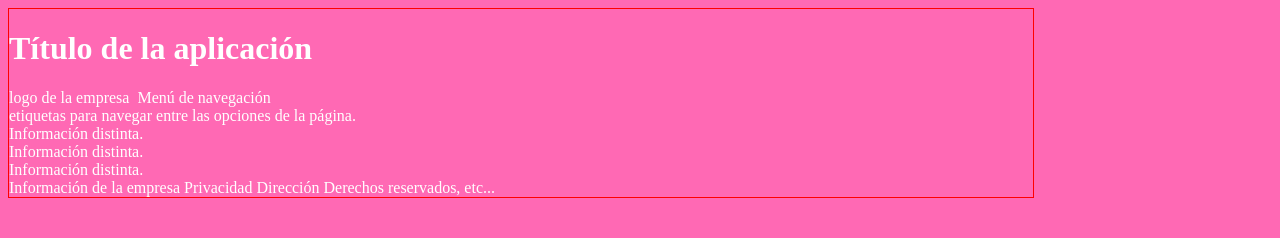
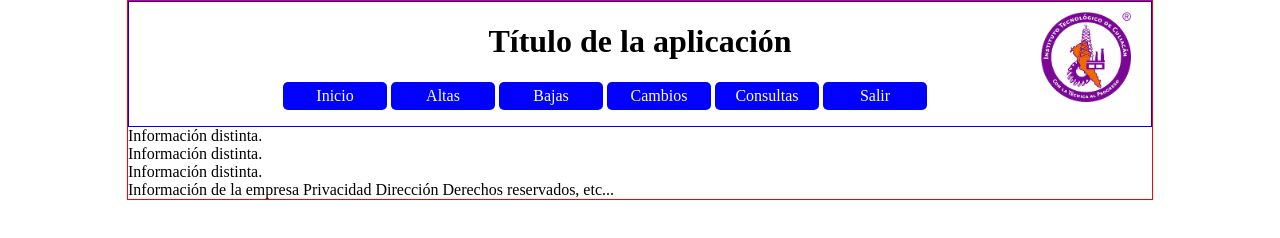
Before and after one commit to Miithos/pw2171, a plain HTML site: page primerHTML5.html in a window 1280 px wide. Drawn offline with Linux system fonts and the light colour scheme.

Commit message:
Ejemplo02 CSS3

```diff
--- a/css/estilos.css
+++ b/css/estilos.css
@@ -18,9 +18,34 @@ body{
 	/*rojo-verde-azul*/
 	/*background: #888888;*/
 	/*background: rgba(255,0,0,0.1);*/
-	background: hotpink;
+	background: white;
 	border: 1px solid red;
+	color: black;
+	font-size: 16px;
+	margin: 0px auto;
+	max-width: 1024px;
+
+}
+
+header{
+	border: 1px solid blue;
+	text-align: center;
+}
+
+header img{
+	/*height: 100px;*/
+	float: right;
+	margin: -70px 20px 0px 	0px;
+	width: 90px;
+}
+
+header nav ul li{
+/*	border: 1px solid tomato;*/
+	background: blue;
+	border-radius: 5px;
 	color: white;
-	font-size: 16px;
-	max-width: 1024px;
+	display: inline-block;
+	margin-right: 0px 10px 0px 0px;
+	padding: 5px 10px;
+	width: 84px;
 }
--- a/primerHTML5.html
+++ b/primerHTML5.html
@@ -8,11 +8,21 @@
 <body>
 	<header>
 		<h1>Título de la aplicación</h1>
-		logo de la empresa
-		<img src="" alt="">
-		Menú de navegación <br>
+		<!-- logo de la empresa -->
+		<img src="img/logotec.png" alt="Logo Empresa">
+		<!-- Menú de navegación <br> -->
 		<nav>
-			etiquetas para navegar entre las opciones de la página.
+			<!-- etiquetas para navegar entre las opciones de la página. -->
+
+			<ul>
+				<li>Inicio</li>
+				<li>Altas</li>
+				<li>Bajas</li>
+				<li>Cambios</li>
+				<li>Consultas</li>
+				<li>Salir</li>
+			</ul>
+
 		</nav>
 	</header>
 	<article></article>
```
Also changed, not shown: img/logotec.png (added), 1 other file.
